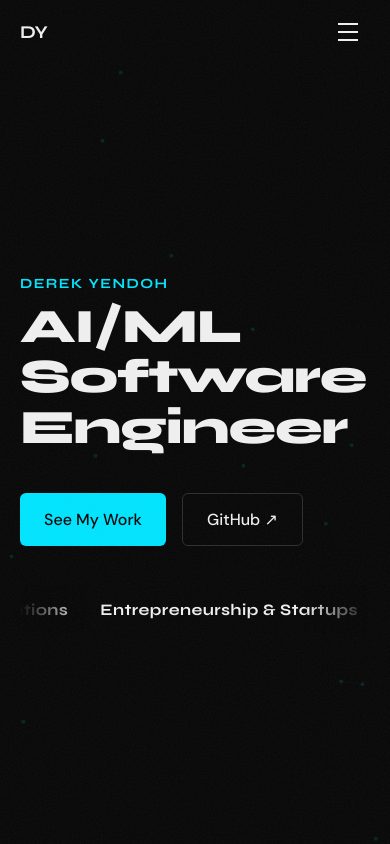
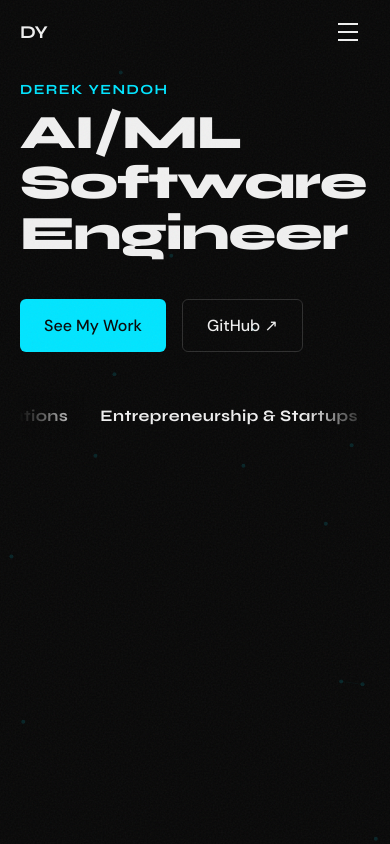
Before and after one commit to Yendoh-Derek/Yendoh-Derek.github.io, a Next.js app: page / in a window 390 px wide. Shown: the top 844 px of the page. Built offline with nearby package versions, Linux system fonts and the light colour scheme.

Commit message:
update: Changed vertical alignment of hero component

```diff
--- a/src/components/hero/Hero.tsx
+++ b/src/components/hero/Hero.tsx
@@ -10,11 +10,11 @@ export function Hero() {
   return (
     <section
       id="hero"
-      className="relative flex min-h-screen items-center overflow-hidden bg-base pt-16"
+      className="relative flex min-h-screen items-start overflow-hidden bg-base pt-12 sm:items-center sm:pt-16"
     >
       <ParticleBackground />
 
-      <div className="section-container relative z-10 w-full max-w-3xl py-16">
+      <div className="section-container relative z-10 w-full max-w-3xl py-8 sm:py-16">
         <div>
           <p className="hero-name font-display text-sm font-bold uppercase tracking-widest text-cyan">
             {site.name}
```
Also changed, not shown: tsconfig.json (+3 -11 lines).
